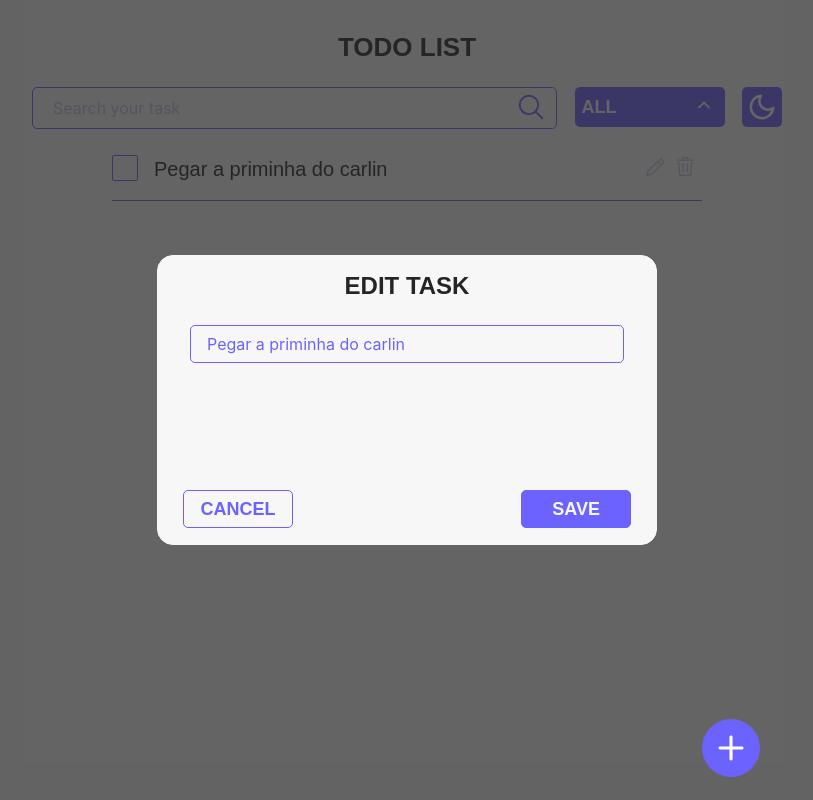
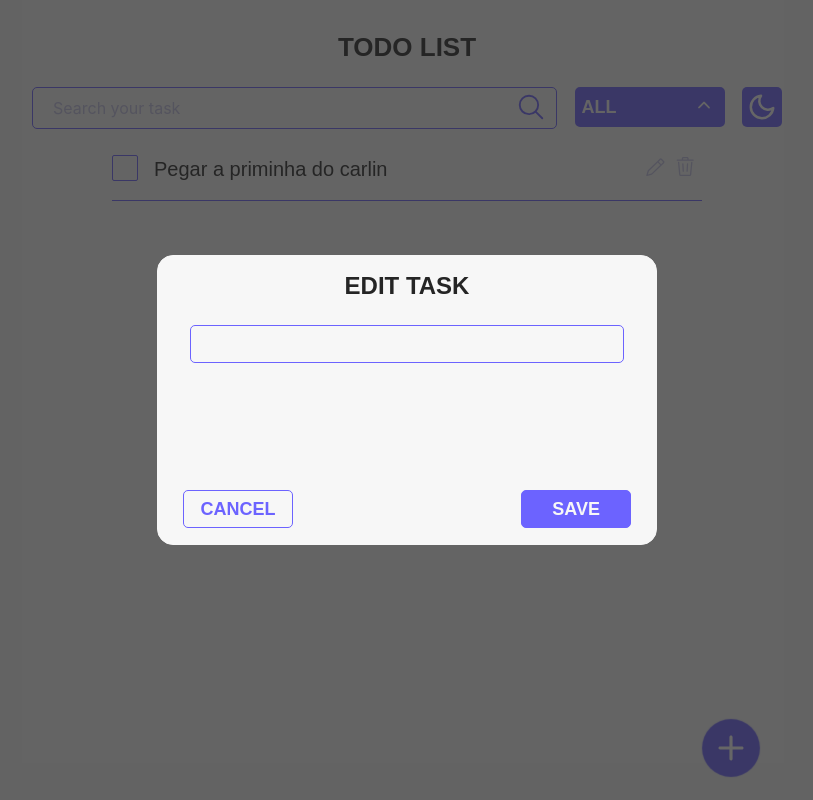
Before and after one commit to devmonca/todo, a React (Vite) app: page / in a window 1280 px wide. Both pictures are taken after a click on the button 888 px from the left and 169 px from the top of the page. Shown: the whole page, without its empty margins (233-1046 px from the left). Built offline with nearby package versions, Linux system fonts and the light colour scheme.

Commit message:
feat: add task

```diff
--- a/src/App.tsx
+++ b/src/App.tsx
@@ -9,11 +9,11 @@ import { TaskType } from './components/main/TaskItem'
 import { TaskList } from './components/main/TaskList'
 import { ThemeContext } from './context/ThemeContext'
 import { ModalEditTask } from './components/main/ModalEditTask'
-import { ModalContext } from './context/ModalEditContext'
-
 function App() {
-
   const [openModalAddTask, setOpenModalAddTask] = useState(false)
+  const [openModalEditTask, setOpenModalEditTask] = useState(false)
+  const [taskToEdit, setTaskToEdit] = useState('');
+  const [valueToEdit, setValueToEdit] = useState(null);
   const {theme} = useContext(ThemeContext)
 
   useEffect(() => {
@@ -28,7 +28,7 @@ function App() {
   const [filterState, setFilterState] = useState('ALL');
   const [tasks, setTasks] = useState<TaskType[]>([
     {
-      id: 'ssss',
+      id: '1',
       content: 'Pegar a priminha do carlin',
       status: false
     }
@@ -42,6 +42,8 @@ function App() {
 
     return matchesSearch && matchesFilter;
   });
+
+  tasks.forEach(e=>console.log(e))
   return (
     <>
     <div className={`App ${theme === "dark" ? "dark" : ""}`}>
@@ -64,6 +66,15 @@ function App() {
         <ModalAddTask
           isOpen={openModalAddTask}
           setOpenModal={setOpenModalAddTask}
+          tasks={tasks}
+          setTasks={setTasks}
+        />
+        <ModalEditTask
+          oldValue=''
+          isOpen={openModalEditTask}
+          setOpenModal={setOpenModalEditTask}
+          tasks={tasks}
+          setTasks={setTasks}
         />
       </div>
     </div>
--- a/src/components/main/ModalAddTask.tsx
+++ b/src/components/main/ModalAddTask.tsx
@@ -1,23 +1,45 @@
+import { ChangeEvent, useState } from 'react';
 import styles from './Modal.module.css'
+import { TaskType } from './TaskItem'
 
 interface ModalAddTaskProps{
     isOpen: boolean
     setOpenModal: React.Dispatch<React.SetStateAction<boolean>>
+    tasks: TaskType[];
+    setTasks: React.Dispatch<React.SetStateAction<TaskType[]>>;
 }
 
-export function ModalAddTask({ isOpen,setOpenModal }: ModalAddTaskProps){
+export function ModalAddTask({ isOpen,setOpenModal,setTasks }: ModalAddTaskProps){
+    const [inputValue, setInputValue] = useState('')
+
+    function handleNewTaskChange(event: ChangeEvent<HTMLInputElement>){
+        setInputValue(event.target.value)
+    }
 
     const handleCloseModal = () =>{
         setOpenModal(false)
+
     }
 
+    const handleCreateNewTask = ()=>{
+        setTasks((prevTasks)=>[...prevTasks, {id: String(prevTasks.length+1),content: inputValue, status: false}])
+        handleCloseModal()
+        setInputValue('')
+    }
+
+
     if(isOpen){
-        console.log('modal on')
         return (
             <div className={styles.modal}>
                 <div className={styles.container}>
                     <h1>NEW TASK</h1>
-                    <input placeholder='Input you task' className={styles.inputTask} type="text" />
+                    <input
+                        placeholder='Input you task'
+                        className={styles.inputTask}
+                        type="text"
+                        onChange={handleNewTaskChange}
+                        value={inputValue}
+                    />
                     <footer>
                         <button
                           className={`${styles.decisionBtn} ${styles.cancel}`}
@@ -26,7 +48,7 @@ export function ModalAddTask({ isOpen,setOpenModal }: ModalAddTaskProps){
                         </button>
                         <button
                           className={`${styles.decisionBtn} ${styles.confirm}`}
-                          onClick={handleCloseModal}>
+                          onClick={handleCreateNewTask}>
                             SAVE
                         </button>
                     </footer>
--- a/src/components/main/ModalEditTask.tsx
+++ b/src/components/main/ModalEditTask.tsx
@@ -1,25 +1,41 @@
 import styles from './Modal.module.css'
 import { ChangeEvent, useContext, useState } from 'react'
 import { ModalContext } from '../../context/ModalEditContext'
+import { TaskType } from './TaskItem'
 
 interface ModalEditTaskProps{
+    isOpen: boolean
+    setOpenModal: React.Dispatch<React.SetStateAction<boolean>>
+    tasks: TaskType[];
+    setTasks: React.Dispatch<React.SetStateAction<TaskType[]>>;
     oldValue: string
 }
 
-export function ModalEditTask({ oldValue }: ModalEditTaskProps){
+export function ModalEditTask({ oldValue,tasks,setTasks }: ModalEditTaskProps){
     const [newValue, setNewValue] = useState(oldValue)
     const {isOpen, setIsOpen} = useContext(ModalContext)
     const handleCloseModal = () =>{
         setIsOpen(false)
     }
 
+    function handleEditTask(){
+          const updatedTasks = tasks.map(task => {
+            if (task.content === oldValue) {
+                return { ...task, content: newValue }
+            }
+            return task
+        })
+        setTasks(updatedTasks)
+        handleCloseModal()
+        console.log('Após a edição')
+        tasks.forEach(e=>console.log(e))
+    }
+
     function handleNewValueInput(event: ChangeEvent<HTMLInputElement>){
         setNewValue(event?.target.value)
     }
-
-    console.log(isOpen)
+    tasks.forEach(e=>console.log(e))
     if(isOpen){
-        console.log('modal on')
         return (
             <div className={styles.modal}>
                 <div className={styles.container}>
@@ -38,7 +54,7 @@ export function ModalEditTask({ oldValue }: ModalEditTaskProps){
                         </button>
                         <button
                           className={`${styles.decisionBtn} ${styles.confirm}`}
-                          onClick={handleCloseModal}>
+                          onClick={handleEditTask}>
                             SAVE
                         </button>
                     </footer>
--- a/src/components/main/TaskItem.tsx
+++ b/src/components/main/TaskItem.tsx
@@ -3,14 +3,14 @@ import { GoTrash } from "react-icons/go";
 import styles from './TaskItem.module.css'
 import { ModalContext } from "../../context/ModalEditContext";
 import { useContext } from "react";
-import { ModalEditTask } from "./ModalEditTask";
 export interface TaskType {
     id: string,
     content: string,
     status: boolean
 }
 
-interface TaskProps {
+export interface TaskProps {
+    oldValue: string
     task: TaskType;
     setTasks: React.Dispatch<React.SetStateAction<TaskType[]>>;
     tasks: TaskType[];
@@ -47,7 +47,7 @@ export function TaskItem({ task, setTasks, tasks }: TaskProps) {
     let oldValue = task.content
 
     return (
-        <div>
+        <>
             <label id={task.id} className={`${styles.taskItem} ${task.status? styles.complete: ''}`}>
                 <div className={styles.aboutTask}>
                     <button onClick={()=>handleModifiedStatus(task.content)}>
@@ -65,10 +65,7 @@ export function TaskItem({ task, setTasks, tasks }: TaskProps) {
                     </button>
                 </div>
             </label>
-            {isOpen? (
-                <ModalEditTask oldValue={task.content}/>
-            ): null}
-        </div>
+        </>
 
     );
 }
--- a/src/components/main/TaskList.tsx
+++ b/src/components/main/TaskList.tsx
@@ -8,10 +8,11 @@ interface TaskListProps {
 }
 
 export function TaskList({ tasks, setTasks }: TaskListProps) {
+    tasks?.forEach(e=>console.log(e))
     return (
         <div className={styles.list}>
             {tasks?.map(task => (
-                <TaskItem key={task.id} task={task} setTasks={setTasks} tasks={tasks} />
+                <TaskItem key={task.id} oldValue={task.content} task={task} setTasks={setTasks} tasks={tasks} />
             ))}
         </div>
     );
```
